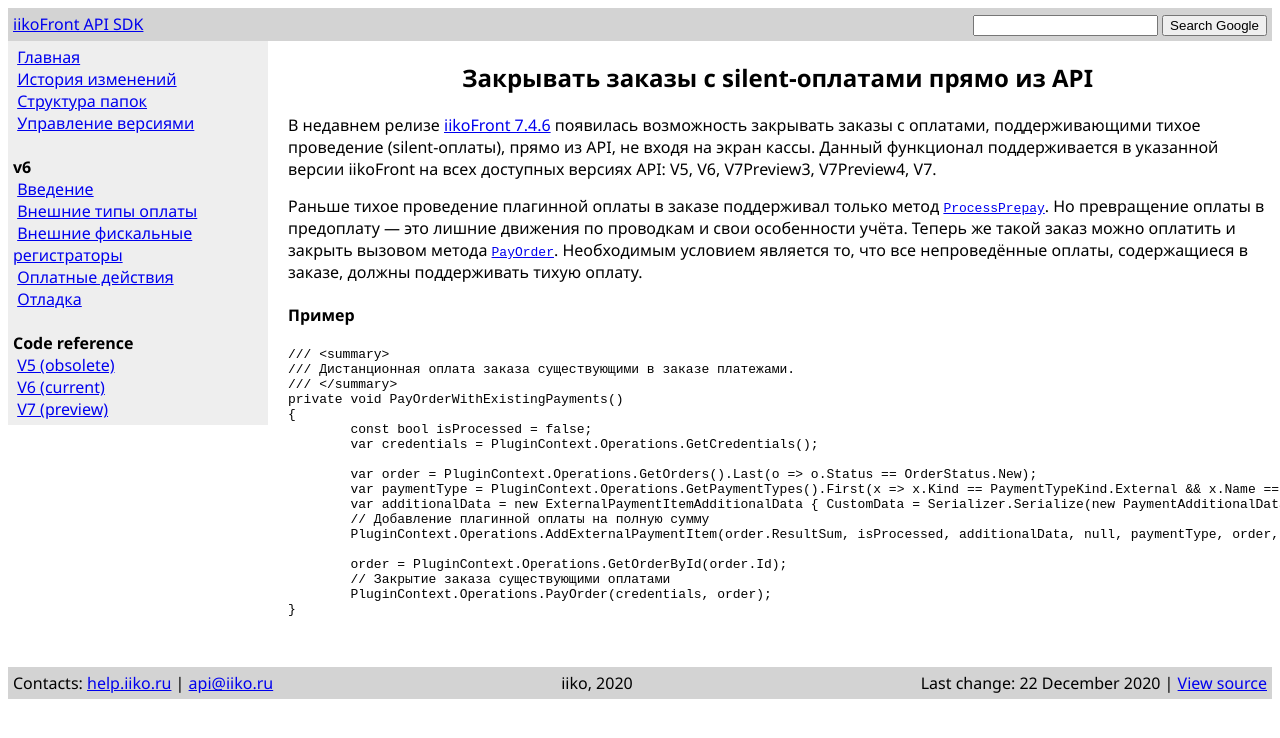
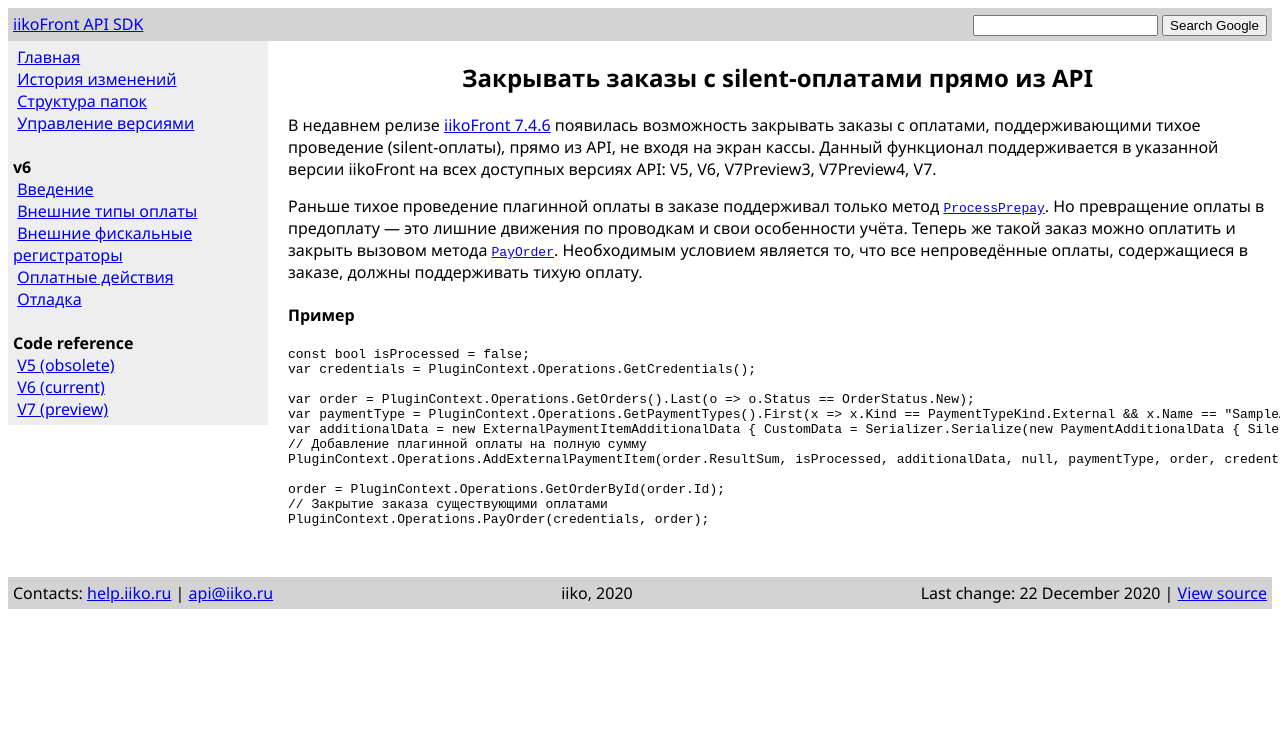
Before and after one commit to iiko/front.api.doc, a Jekyll site: the page built from _posts/2020-11-09-silent-plugin-payments.md, in a window 1280 px wide. Shown: the top 738 px of the page. Built offline with Jekyll 4.4.1, drawn with Linux system fonts in a browser that asks for light colours.

Commit message:
RMS-50049 Front.API: возможность закрывать заказы с silent-оплатами методом PayOrder

````diff
--- a/_posts/2020-11-09-silent-plugin-payments.md
+++ b/_posts/2020-11-09-silent-plugin-payments.md
@@ -9,22 +9,16 @@
 
 #### Пример
 ```cs
-/// <summary>
-/// Дистанционная оплата заказа существующими в заказе платежами.
-/// </summary>
-private void PayOrderWithExistingPayments()
-{
-	const bool isProcessed = false;
-	var credentials = PluginContext.Operations.GetCredentials();
+const bool isProcessed = false;
+var credentials = PluginContext.Operations.GetCredentials();
 
-	var order = PluginContext.Operations.GetOrders().Last(o => o.Status == OrderStatus.New);
-	var paymentType = PluginContext.Operations.GetPaymentTypes().First(x => x.Kind == PaymentTypeKind.External && x.Name == "SampleApiPayment");
-	var additionalData = new ExternalPaymentItemAdditionalData { CustomData = Serializer.Serialize(new PaymentAdditionalData { SilentPay = true }) };
-	// Добавление плагинной оплаты на полную сумму
-	PluginContext.Operations.AddExternalPaymentItem(order.ResultSum, isProcessed, additionalData, null, paymentType, order, credentials);
+var order = PluginContext.Operations.GetOrders().Last(o => o.Status == OrderStatus.New);
+var paymentType = PluginContext.Operations.GetPaymentTypes().First(x => x.Kind == PaymentTypeKind.External && x.Name == "SampleApiPayment");
+var additionalData = new ExternalPaymentItemAdditionalData { CustomData = Serializer.Serialize(new PaymentAdditionalData { SilentPay = true }) };
+// Добавление плагинной оплаты на полную сумму
+PluginContext.Operations.AddExternalPaymentItem(order.ResultSum, isProcessed, additionalData, null, paymentType, order, credentials);
 
-	order = PluginContext.Operations.GetOrderById(order.Id);
-	// Закрытие заказа существующими оплатами
-	PluginContext.Operations.PayOrder(credentials, order);
-}
+order = PluginContext.Operations.GetOrderById(order.Id);
+// Закрытие заказа существующими оплатами
+PluginContext.Operations.PayOrder(credentials, order);
 ```
````
